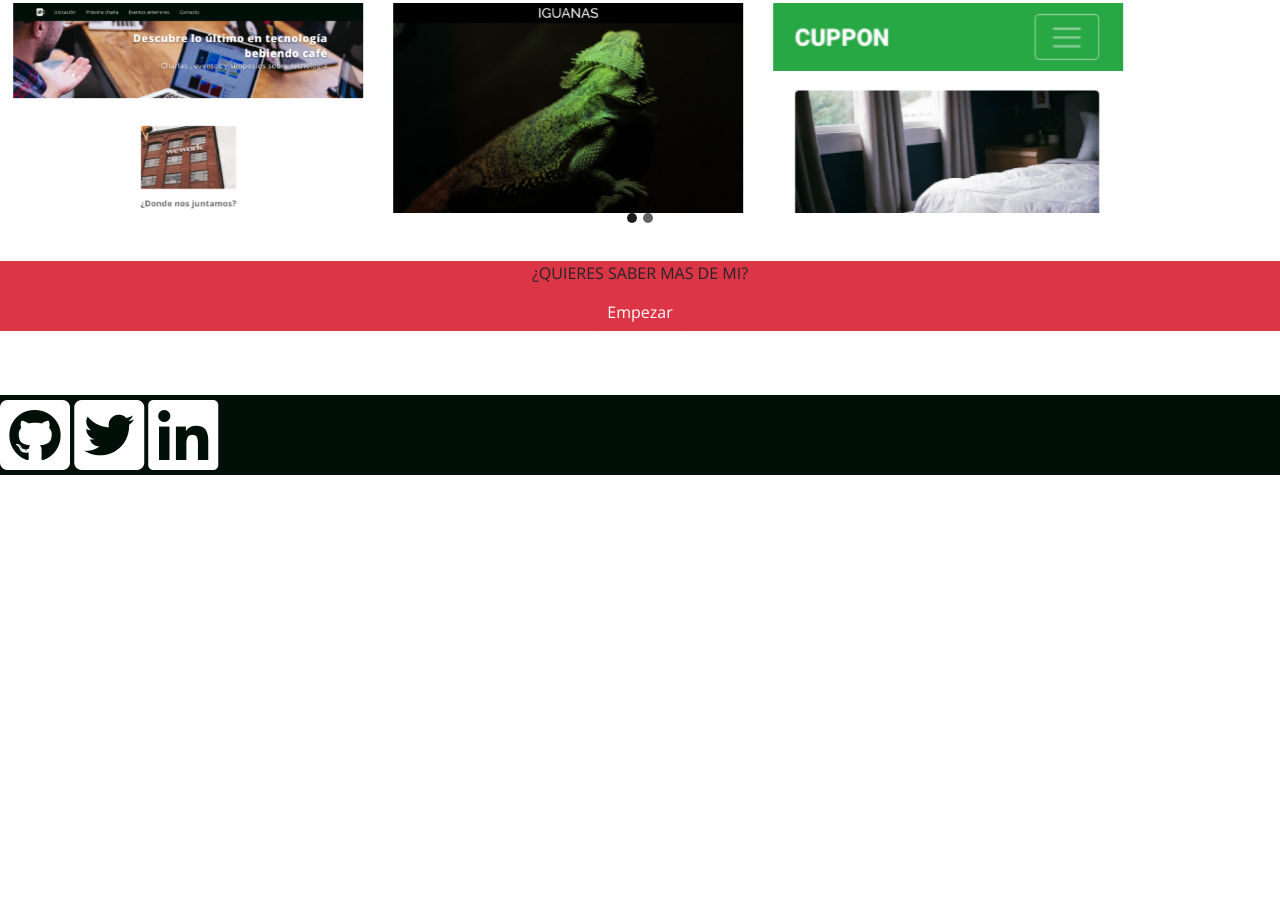
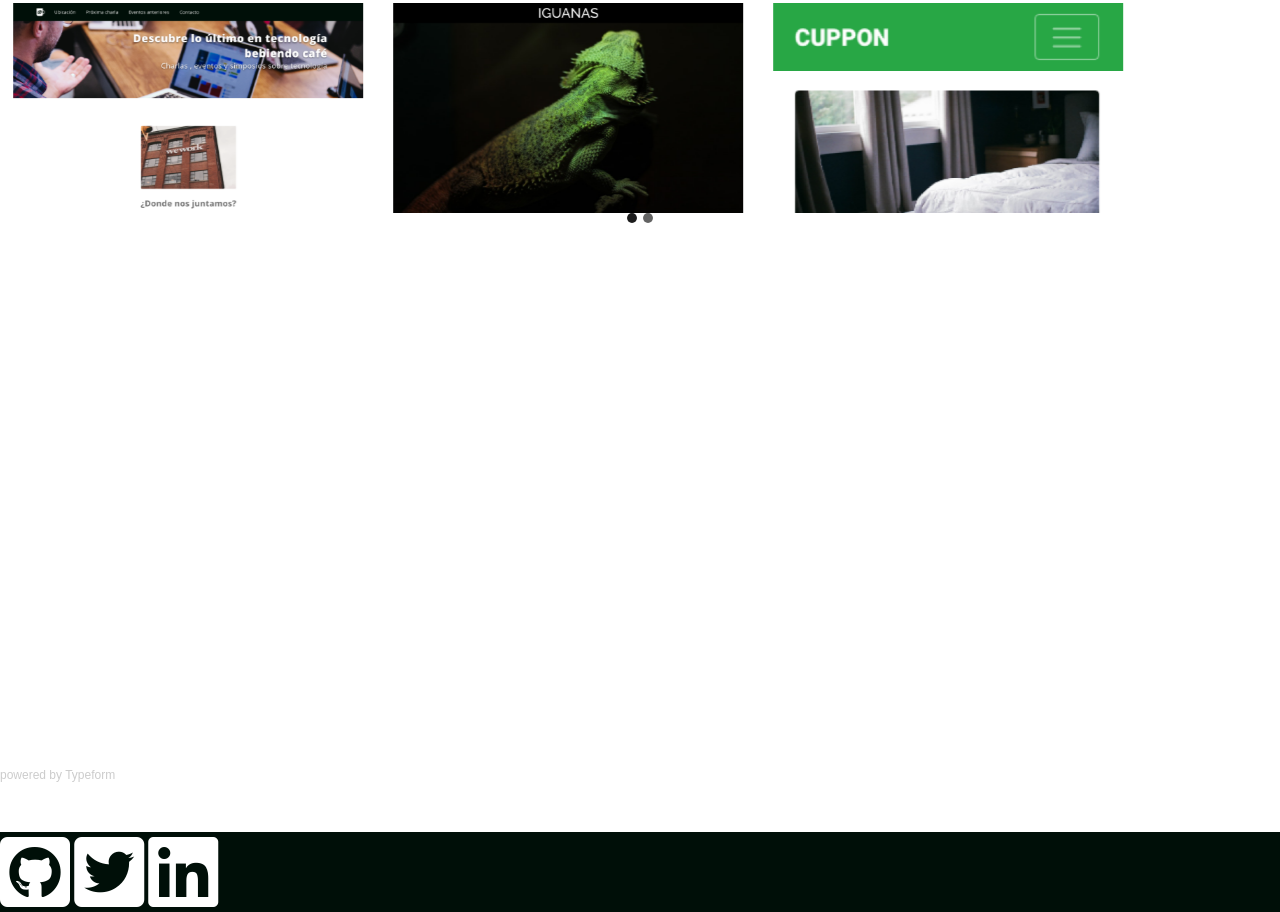
Before and after one commit to JavieraFernandaLopezOrtiz/Mi-portafolio, a plain HTML site: page index.html in a window 1280 px wide. Shown: the part 1972-2884 px from the top of the page. Before the commit the page ends 2447 px from the top, so only its background shows below. Drawn offline with nearby package versions, Linux system fonts and the light colour scheme; a script that the page names is missing.

Commit message:
index.html

```diff
--- a/index.html
+++ b/index.html
@@ -221,12 +221,7 @@
 
   <!--seccion de formulario-->
   <section class="formulario">
-    <form class="container-fluid bg-danger">
-      <div class="form-group text-center">
-        <label for="exampleInputEmail1">¿QUIERES SABER MAS DE MI? </label>
-        <br>
-        <a href="#" class="btn btn-danger">Empezar</a>
-      </div>
+    <div class="typeform-widget" data-url="https://franibe.typeform.com/to/AYVtoJ" style="width: 100%; height: 500px;"></div> <script> (function() { var qs,js,q,s,d=document, gi=d.getElementById, ce=d.createElement, gt=d.getElementsByTagName, id="typef_orm", b="https://embed.typeform.com/"; if(!gi.call(d,id)) { js=ce.call(d,"script"); js.id=id; js.src=b+"embed.js"; q=gt.call(d,"script")[0]; q.parentNode.insertBefore(js,q) } })() </script> <div style="font-family: Sans-Serif;font-size: 12px;color: #999;opacity: 0.5; padding-top: 5px;"> powered by <a href="https://admin.typeform.com/signup?utm_campaign=AYVtoJ&utm_source=typeform.com-13260463-Basic&utm_medium=typeform&utm_content=typeform-embedded-poweredbytypeform&utm_term=EN" style="color: #999" target="_blank">Typeform</a> </div>
   </section>
 
 
@@ -254,7 +249,6 @@
 
 
 
-
   <!--jQuery 3.3.1 sin slim-->
   <script src="https://code.jquery.com/jquery-3.3.1.min.js" integrity="sha256-FgpCb/KJQlLNfOu91ta32o/NMZxltwRo8QtmkMRdAu8=" crossorigin="anonymous"></script>
 
```
